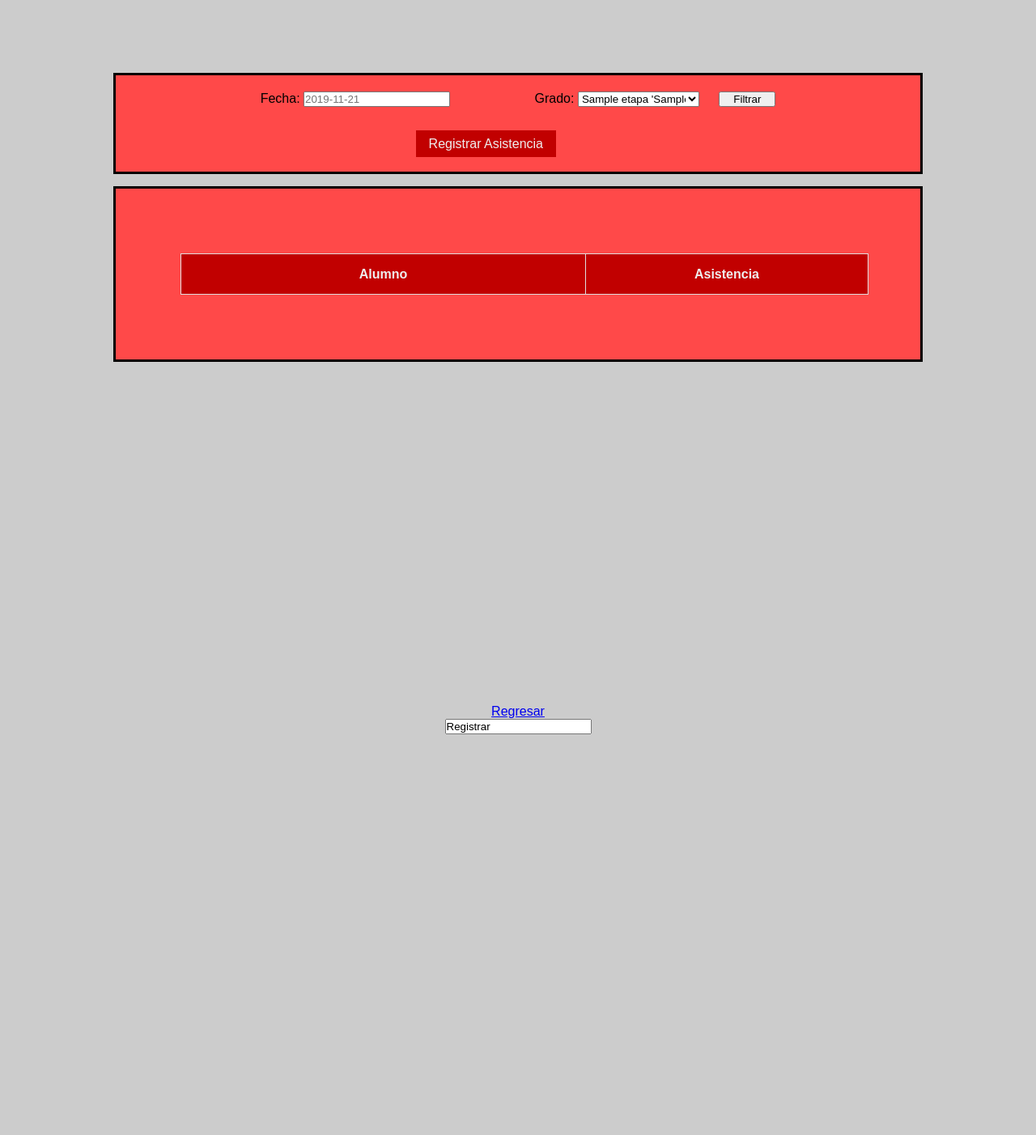
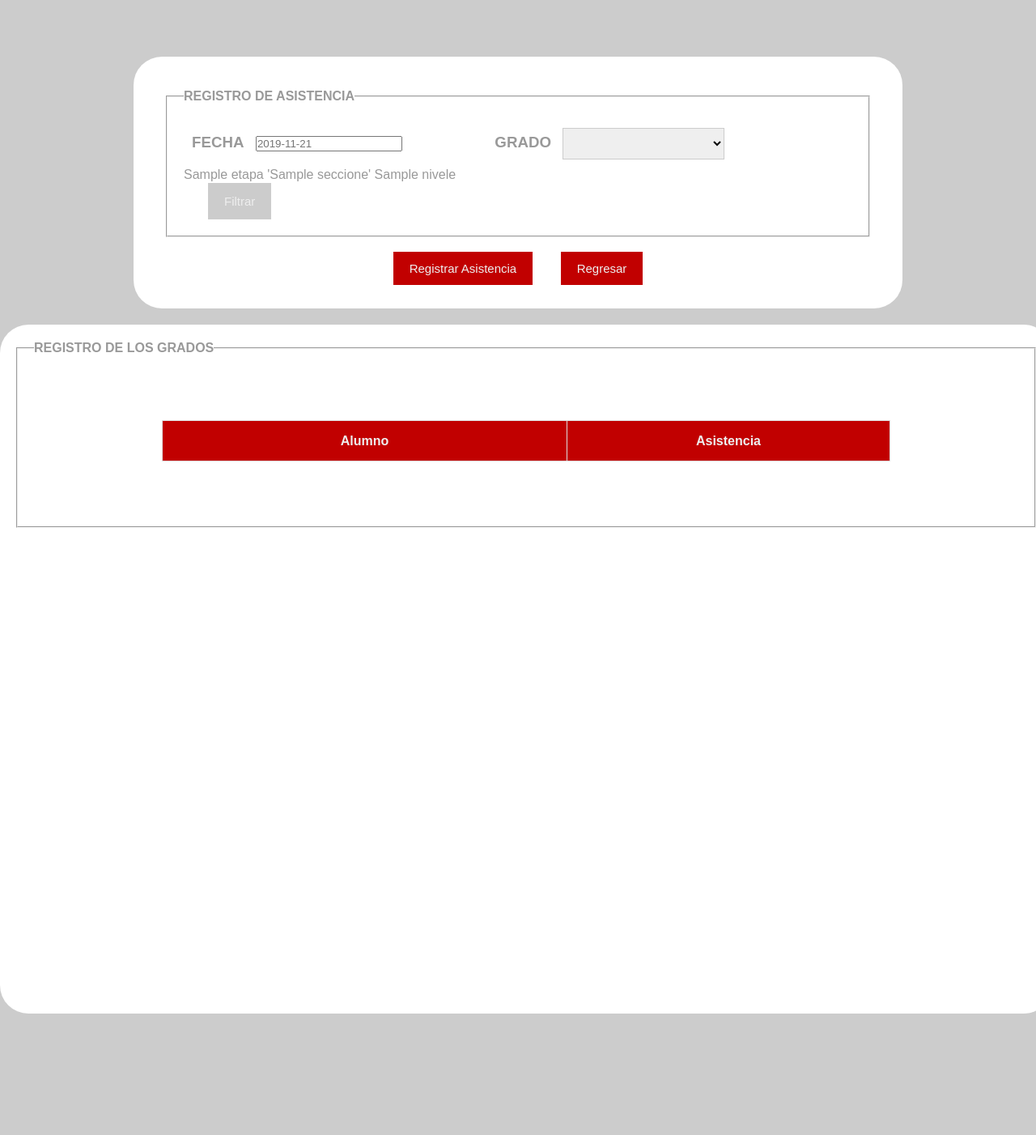
Before and after one commit to Pierolp1202/colegioTCS, a Flask app: page /asistencia in a window 1280 px wide. Shown: the whole page at 81% size. Before the commit the page ends 907 px from the top, so only its background shows below. Run offline with Flask 2, Linux system fonts and the light colour scheme; tables that the repository leaves empty or names only in its code hold one stand-in row (values such as "Sample post"); lists and menus that the app fills with data are empty; some libraries are stand-ins or nearby versions.

Commit message:
UPDATE ASISTENCIA

```diff
--- a/conexion/conexion.py
+++ b/conexion/conexion.py
@@ -7,9 +7,9 @@
     def __init__(self):
         self.__host='localhost'
         self.__port=3306
-        self.__db='colegio'
+        self.__db='colegiodb'
         self.__user='root'
-        self.__password='mysql'
+        self.__password='root'
 
 
     def getConexion(cls):
--- a/templates/asistencia.html
+++ b/templates/asistencia.html
@@ -1,24 +1,41 @@
 {% extends 'base.html' %} {% block head %}
 <title>Asistencias</title>
 <link rel="stylesheet" type="text/css" href="{{ url_for('static', filename='styles/asistencia.css') }}"> {% endblock %} {% block content %}
-<form action="" method="POST" target="_self" style="width:1000px; height: 800px; padding-top: 20px;">
-    <div id="filtro-box" style="padding: 20px 80px 80px 80px; position:relative; width:1000px; text-align: center; border: 3px solid black; background: #ff4949;">
-        <label for="fecha-box">Fecha:</label>
-        <input type="text" id="fecha-box" name="fecha-box" placeholder="2019-11-21" readonly style="margin-right: 100px;">
-        <label for="grado-box">Grado:</label>
-        <select id="grado-box" name="grado-box" style="width: 150px; margin-right:20px;">
-        {% for grado in grados %}
-        <option value="{{ grado.codigo }}">{{ grado.etapa }} '{{ grado.seccion }}' {{ grado.nivel }}</option>
-        {% endfor %}
-    </select>
-        <input type="submit" name="action" value="Filtrar" style="width:70px;">
-        <div style="position:absolute; bottom:25px; right: 450px;">
-            <a href="">Registrar Asistencia</a>
-        </div>
+<section style="margin-bottom: 20px;">
+    <form action="" method="POST" target="_self" style="width: 950px; margin:0 auto; background-color: white; padding:40px; color:#999; border-radius: 35px;">
+        <fieldset style="padding:20px;">
+            <legend><strong>REGISTRO DE ASISTENCIA</strong></legend>
+            <span>
+                <h3 style="margin:0 10px; display: inline;">FECHA</h3>
+                <input type="text" id="fecha-box" name="fecha-box" placeholder="2019-11-21" readonly style="margin-right: 100px;" style="width:200px; padding:10px; margin:10px 0px; font-size:0.8em; border: solid 1px #ccc;">
+            </span>
+            <span>
+                <h3 style="margin:0 10px; display: inline;">GRADO</h3>
+                <select id="grado-box" name="grado-box" style="width:200px; padding:10px; margin:10px 0px; font-size:0.8em; border: solid 1px #ccc;"></select>
+                    {% for grado in grados %}
+                    <option value="{{ grado.codigo }}">{{ grado.etapa }} '{{ grado.seccion }}' {{ grado.nivel }}</option>
+                    {% endfor %}
+                </select>
+            </span>
+            <span>
+                <input type="submit" name="action" value="Filtrar" style=" margin: 0px 30px;  font-size:15px; background-color: #ccc;
+                color: #eeeeee; padding:14px 20px; border: none; ">
+            </span>
+        </fieldset>
+        <section style="text-align: center; margin-top: 30px;" >
 
-    </div>
-    <div id="tablacontenido" style="padding: 80px 80px; border: 3px solid black; background: #ff4949;">
-        <table style="align-content: center; width:850px;">
+            <a href="" style=" margin: 0px 15px; text-decoration: none; background-color: #c10000;
+            color: #eeeeee; font-size:15px; padding:12px 20px;" >Registrar Asistencia</a>
+            <a href="{{ url_for( 'index') }} " style=" margin: 0px 15px; text-decoration: none; background-color: #c10000;
+            color: #eeeeee; font-size:15px; padding:12px 20px;">Regresar</a>
+
+        </section>
+    </form>
+</section>
+<section id="tablaseccion" style="width: 1300px; margin:0 auto; background-color: white; padding:20px 20px 600px 20px; color:#999; border-radius: 35px;">
+    <fieldset style="padding:20px; ">
+        <legend><strong>REGISTRO DE LOS GRADOS</strong></legend>
+        <table style="margin: 60px auto; width: 900px;">
             <caption></caption>
             <thead>
                 <tr>
@@ -35,7 +52,7 @@
                 {% endfor %}
             </tbody>
         </table>
-    </div>
-</form>
-<a href="{{ url_for( 'index') }} ">Regresar</a>
-<input type="submit " id="btn-notas " name="btn-notas " value="Registrar "> {% endblock %}
+    </fieldset>
+</section>
+
+ {% endblock %}
```
